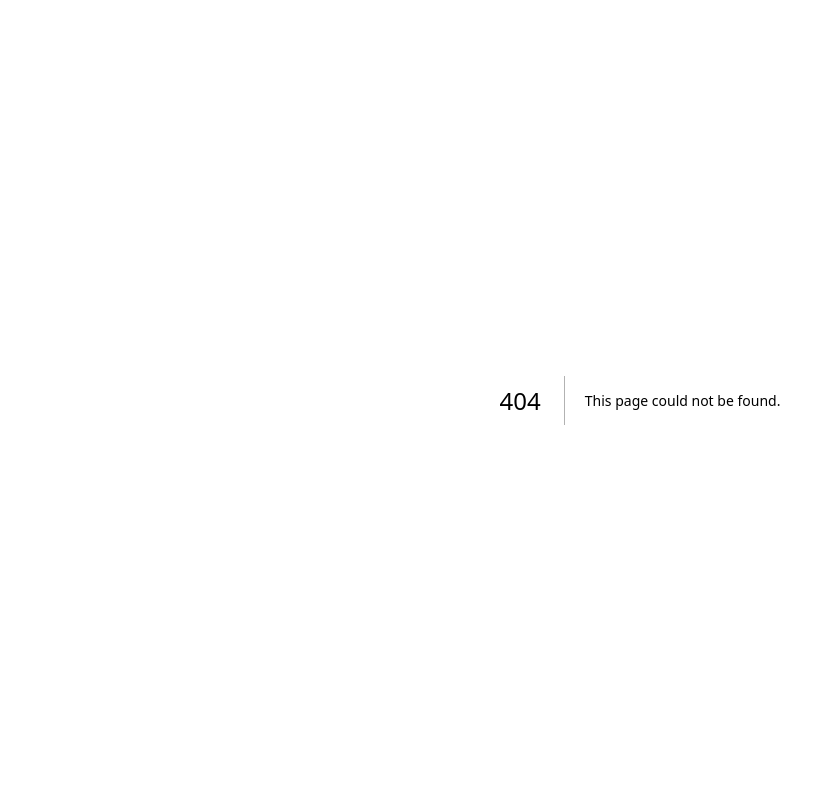
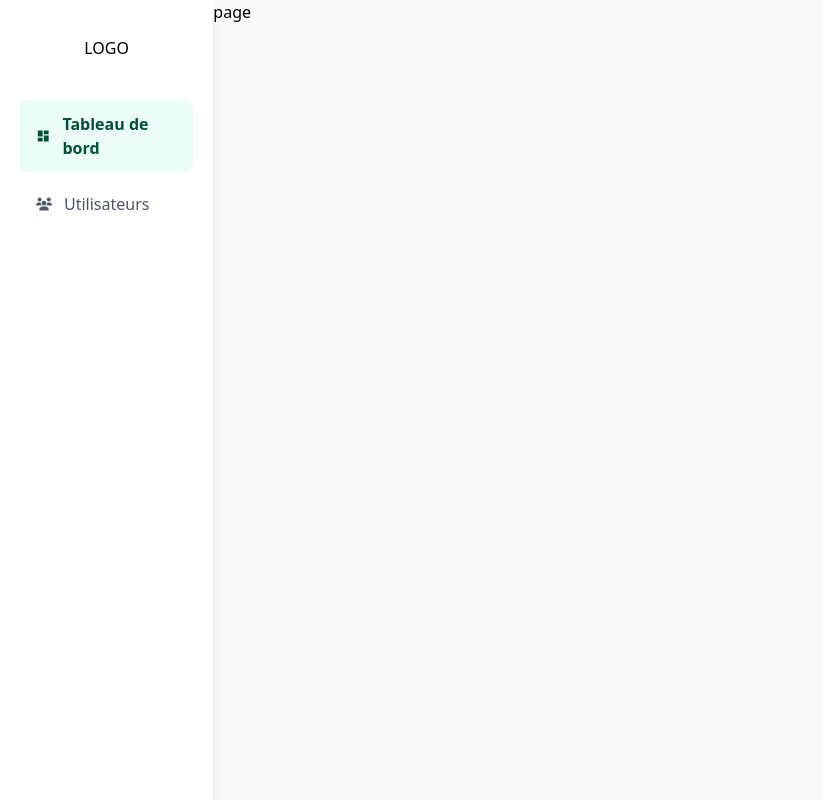
Before and after one commit to hedilarbi/tel-test, a Next.js app: page /admin-dashboard in a window 1280 px wide. Before the commit this address had no page. Shown: the whole page, without its empty margins (0-823 px from the left). Built offline with nearby package versions, Linux system fonts and the light colour scheme.

Commit message:
efwefwefw

```diff
--- /dev/null
+++ b/src/app/admin-dashboard/layout.js
@@ -0,0 +1,11 @@
+import SideBar from "@/components/SideBar";
+
+export default function RootLayout({ children }) {
+  return (
+    <div className="h-screen bg-gray-50 flex w-screen max-w-screen max-h-screen">
+      <SideBar />
+
+      <main className="w-full h-screen">{children}</main>
+    </div>
+  );
+}
--- /dev/null
+++ b/src/app/admin-dashboard/page.js
@@ -0,0 +1,7 @@
+import React from "react";
+
+const page = () => {
+  return <div>page</div>;
+};
+
+export default page;
--- /dev/null
+++ b/src/app/admin-dashboard/users/page.js
@@ -0,0 +1,117 @@
+"use client";
+
+import { useEffect, useState } from "react";
+import Link from "next/link";
+
+export default function AdminDashboard() {
+  const [rows, setRows] = useState([]);
+  const [err, setErr] = useState("");
+  const [loading, setLoading] = useState(true);
+
+  async function load() {
+    setLoading(true);
+    setErr("");
+    const token =
+      typeof window !== "undefined"
+        ? localStorage.getItem("adminToken") || ""
+        : "";
+    if (!token) {
+      const v = prompt("Enter admin token");
+      if (v) localStorage.setItem("adminToken", v);
+    }
+    const useToken = localStorage.getItem("adminToken") || "";
+    try {
+      const r = await fetch("/api/admin/users", {
+        headers: { "x-admin-token": useToken },
+        cache: "no-store",
+      });
+      const j = await r.json();
+      if (!r.ok) {
+        setErr(j?.detail || "Failed to load users");
+        setRows([]);
+      } else {
+        setRows(j.users || []);
+      }
+    } catch (e) {
+      setErr(e?.message || "Network error");
+      setRows([]);
+    } finally {
+      setLoading(false);
+    }
+  }
+
+  useEffect(() => {
+    load();
+  }, []);
+
+  return (
+    <div className="min-h-screen bg-slate-50 text-slate-900">
+      <div className="mx-auto w-full max-w-3xl px-4 py-8">
+        <h1 className="text-2xl font-semibold">Admin Dashboard</h1>
+        <p className="mt-1 text-sm text-slate-500">Manage users</p>
+
+        {err && (
+          <div className="mt-3 rounded-md border border-red-200 bg-red-50 p-3 text-sm text-red-700">
+            {String(err)}
+          </div>
+        )}
+
+        <div className="mt-4 overflow-hidden rounded-xl border border-slate-200 bg-white shadow-sm">
+          <table className="w-full text-sm">
+            <thead className="bg-slate-50">
+              <tr>
+                <th className="p-2 text-left">ID</th>
+                <th className="p-2 text-left">Telegram ID</th>
+                <th className="p-2 text-left">Active</th>
+                <th className="p-2 text-right">Actions</th>
+              </tr>
+            </thead>
+            <tbody>
+              {loading ? (
+                <tr>
+                  <td className="p-3" colSpan={4}>
+                    Loading…
+                  </td>
+                </tr>
+              ) : rows.length === 0 ? (
+                <tr>
+                  <td className="p-3" colSpan={4}>
+                    No users yet
+                  </td>
+                </tr>
+              ) : (
+                rows.map((u) => (
+                  <tr key={u.telegram_id} className="border-t">
+                    <td className="p-2">{u.id}</td>
+                    <td className="p-2">{u.telegram_id}</td>
+                    <td className="p-2">{u.active ? "✅" : "❌"}</td>
+                    <td className="p-2 text-right">
+                      <Link
+                        href={`/admin-dashboard/users/${u.telegram_id}`}
+                        className="rounded-md border border-slate-300 bg-white px-3 py-1.5 text-xs shadow-sm hover:bg-slate-50"
+                      >
+                        Manage
+                      </Link>
+                    </td>
+                  </tr>
+                ))
+              )}
+            </tbody>
+          </table>
+        </div>
+
+        <div className="mt-3 text-right">
+          <button
+            onClick={() => {
+              localStorage.removeItem("adminToken");
+              load();
+            }}
+            className="rounded-md border border-slate-300 bg-white px-3 py-1.5 text-xs shadow-sm hover:bg-slate-50"
+          >
+            Change admin token
+          </button>
+        </div>
+      </div>
+    </div>
+  );
+}
--- /dev/null
+++ b/src/app/api/admin/users/route.js
@@ -0,0 +1,22 @@
+export const dynamic = "force-dynamic";
+const API_BASE = process.env.API_URL;
+
+export async function GET(req) {
+  const adminToken = req.headers.get("x-admin-token") || "";
+  const upstream = await fetch(`${API_BASE}/admin/users`, {
+    method: "GET",
+    headers: {
+      "content-type": "application/json",
+      authorization: `admin ${adminToken}`,
+    },
+    cache: "no-store",
+  });
+  const text = await upstream.text();
+  return new Response(text, {
+    status: upstream.status,
+    headers: {
+      "content-type":
+        upstream.headers.get("content-type") || "application/json",
+    },
+  });
+}
--- a/src/app/booked-slots/page.js
+++ b/src/app/booked-slots/page.js
@@ -2,6 +2,7 @@
 "use client";
 
 import { useEffect, useMemo, useState } from "react";
+import toast from "react-hot-toast";
 
 /* ---------- helpers ---------- */
 function parseMaybe(dt) {
@@ -113,6 +114,7 @@ export default function BookedSlotsPage() {
           name: name || null,
         }),
       });
+      toast.success("Slot created successfully!");
       setName("");
       setFromVal("");
       setToVal("");
@@ -136,6 +138,7 @@ export default function BookedSlotsPage() {
         },
         cache: "no-store",
       });
+      toast.success("Slot deleted successfully!");
       await load();
     } catch (e) {
       setErr(e?.message || "Failed to delete.");
--- a/src/app/layout.js
+++ b/src/app/layout.js
@@ -1,6 +1,7 @@
 import { Geist, Geist_Mono } from "next/font/google";
 import "./globals.css";
 import Script from "next/script";
+import { Toaster } from "react-hot-toast";
 
 const geistSans = Geist({
   variable: "--font-geist-sans",
@@ -29,6 +30,7 @@ export default function RootLayout({ children }) {
       <body
         className={`${geistSans.variable} ${geistMono.variable} antialiased`}
       >
+        <Toaster position="top-right" />
         {children}
       </body>
     </html>
--- /dev/null
+++ b/src/components/SideBar.js
@@ -0,0 +1,89 @@
+"use client";
+
+import Link from "next/link";
+
+import { usePathname } from "next/navigation";
+
+import { MdDashboard } from "react-icons/md";
+import { signOut } from "firebase/auth";
+import { auth } from "@/lib/firebase";
+
+import { FaUsers, FaTicket } from "react-icons/fa6";
+
+// Main navigation items
+const navItems = [
+  {
+    label: "Tableau de bord",
+    href: "/admin-dashboard",
+    icon: <MdDashboard />,
+    ariaLabel: "Navigate to tableau de bord",
+  },
+
+  {
+    label: "Utilisateurs",
+    href: "/users",
+    icon: <FaUsers />,
+    ariaLabel: "Navigate to invitations",
+    matchPattern: /^\/utlisateurs(\/.*)?$/, // Matches /patients and /patients/[id]
+  },
+];
+
+// SideBar Component
+const SideBar = () => {
+  const pathname = usePathname();
+
+  // Check if a nav item is active based on current path
+  const isNavItemActive = (item) => {
+    if (item.matchPattern) {
+      return item.matchPattern.test(pathname);
+    }
+    return pathname === item.href;
+  };
+
+  return (
+    <aside
+      id="sidebar"
+      className="h-full bg-white shadow-lg w-64"
+      aria-label="Sidebar navigation"
+    >
+      <div className="flex flex-col h-full p-5">
+        {/* Logo */}
+        <div className="flex justify-center py-4">
+          <h1>LOGO</h1>
+        </div>
+
+        {/* Navigation Links */}
+        <nav
+          className="flex flex-col gap-2 mt-6 flex-grow"
+          aria-label="Main navigation"
+        >
+          {navItems.map((item) => {
+            const isActive = isNavItemActive(item);
+
+            return (
+              <Link
+                key={item.href}
+                href={item.href}
+                aria-label={item.ariaLabel}
+                aria-current={isActive ? "page" : undefined}
+                className={`flex items-center gap-3 px-4 py-3 rounded-lg transition-colors
+                             ${
+                               isActive
+                                 ? "bg-emerald-50 text-emerald-900 font-semibold"
+                                 : "text-gray-600 hover:bg-gray-100"
+                             }`}
+              >
+                {item.icon}
+                <span className="text-base">{item.label}</span>
+              </Link>
+            );
+          })}
+        </nav>
+
+        {/* Logout Section */}
+      </div>
+    </aside>
+  );
+};
+
+export default SideBar;
```
Also changed, not shown: package.json (+4 -3 lines), 1 other file (tests, documents, lock files or other folders).
